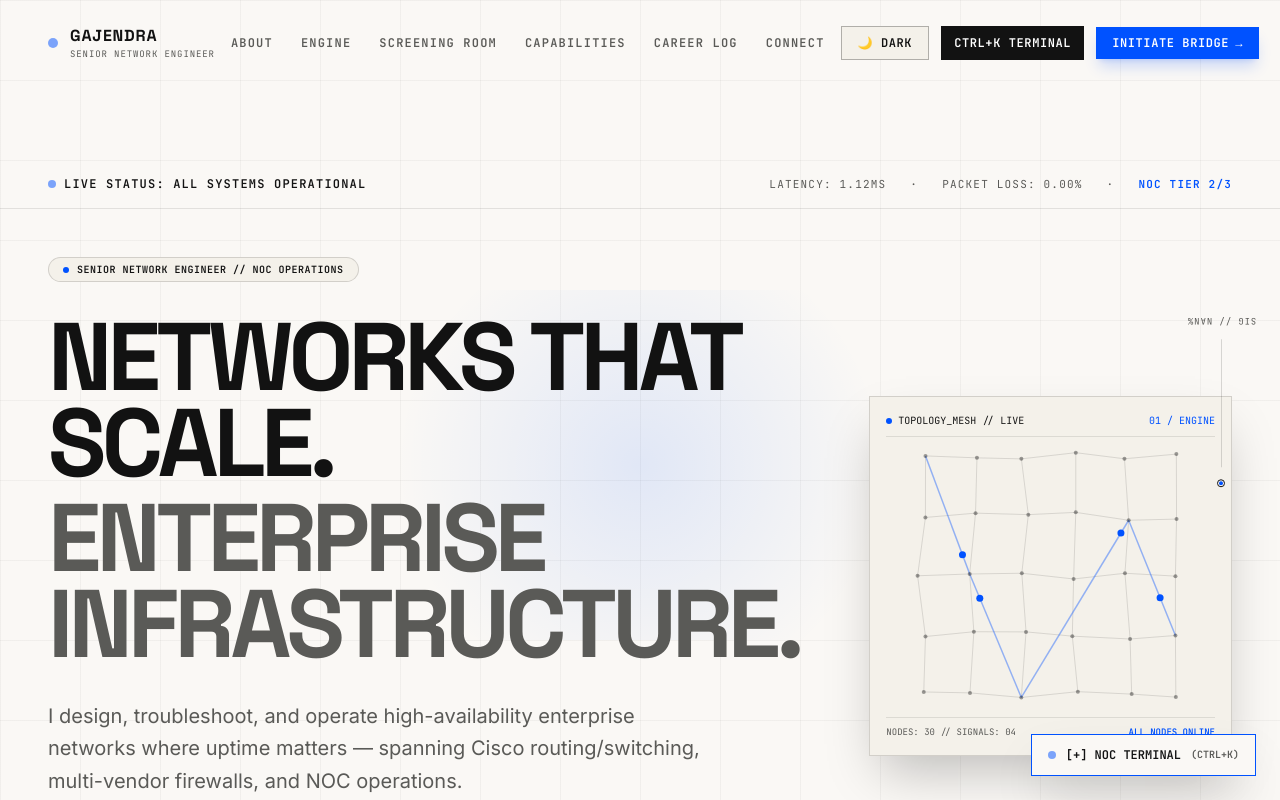
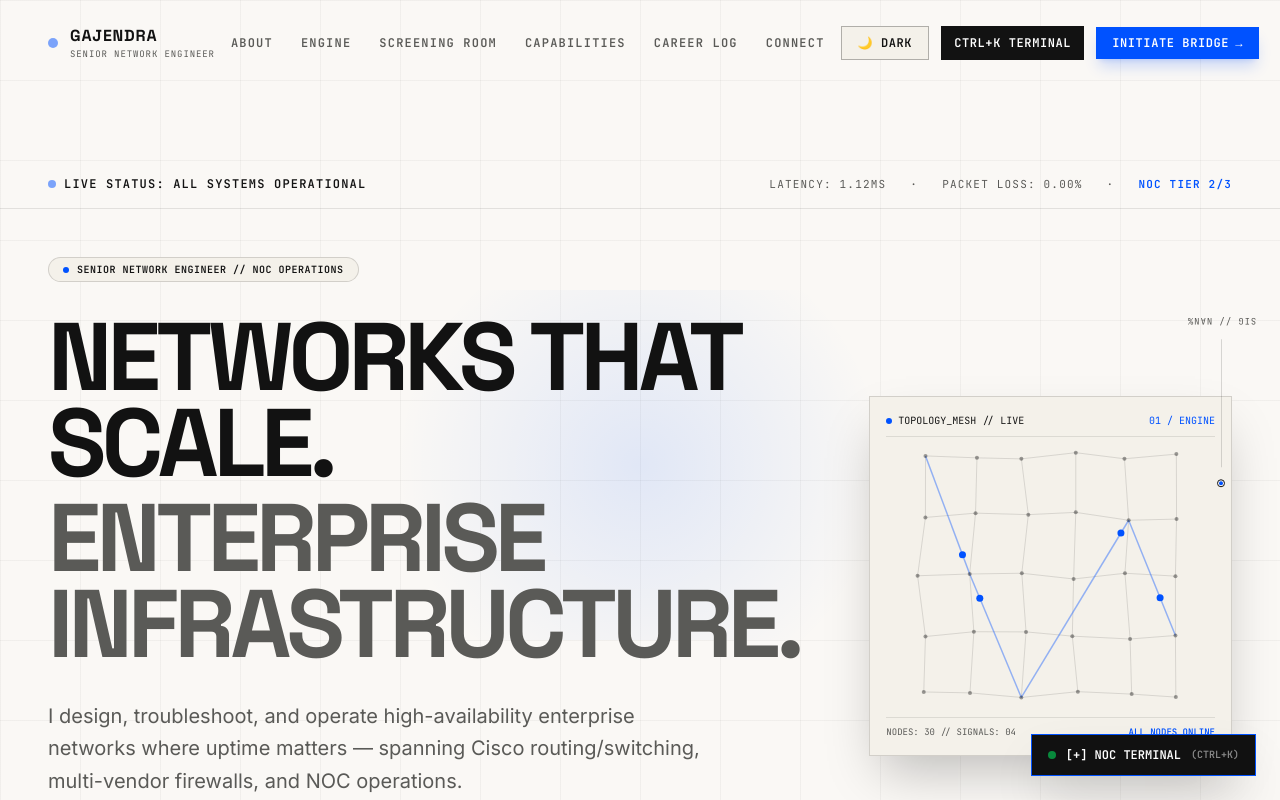
Before and after one commit to gajendrarjpt/gajendra-portfolio-3---Made-by-antigravity, a React (Vite) app: page / in a window 1280 px wide. Shown: the top 800 px of the page. Built offline with nearby package versions, Linux system fonts and the light colour scheme.

Commit message:
Keep floating NOC Terminal tab dark in all theme modes

```diff
--- a/src/components/terminal/NocTerminalDrawer.jsx
+++ b/src/components/terminal/NocTerminalDrawer.jsx
@@ -139,11 +139,11 @@ MONITORING: Wireshark, Syslog, Telemetry, SolarWinds`
     <>
       <button
         onClick={() => setInternalOpen(true)}
-        className="fixed bottom-6 right-6 z-40 font-mono text-xs font-bold px-4 py-3 bg-[#FAF8F5] dark:bg-[#111111] text-[#121212] dark:text-white border border-[#0052FF] shadow-2xl flex items-center gap-2.5 hover:scale-105 transition-all cursor-pointer"
+        className="fixed bottom-6 right-6 z-40 font-mono text-xs font-bold px-4 py-3 bg-[#111111] text-white border border-[#0052FF] shadow-2xl flex items-center gap-2.5 hover:scale-105 transition-all cursor-pointer no-theme-transition"
       >
-        <span className="w-2 h-2 rounded-full bg-[#0052FF] dark:bg-[#00FF66] animate-pulse" />
+        <span className="w-2 h-2 rounded-full bg-[#00FF66] animate-pulse" />
         <span>[+] NOC TERMINAL</span>
-        <span className="text-[10px] text-[#5A5A57] dark:text-[#888888] hidden sm:inline">(CTRL+K)</span>
+        <span className="text-[10px] text-[#888888] hidden sm:inline">(CTRL+K)</span>
       </button>
 
       <div
```
